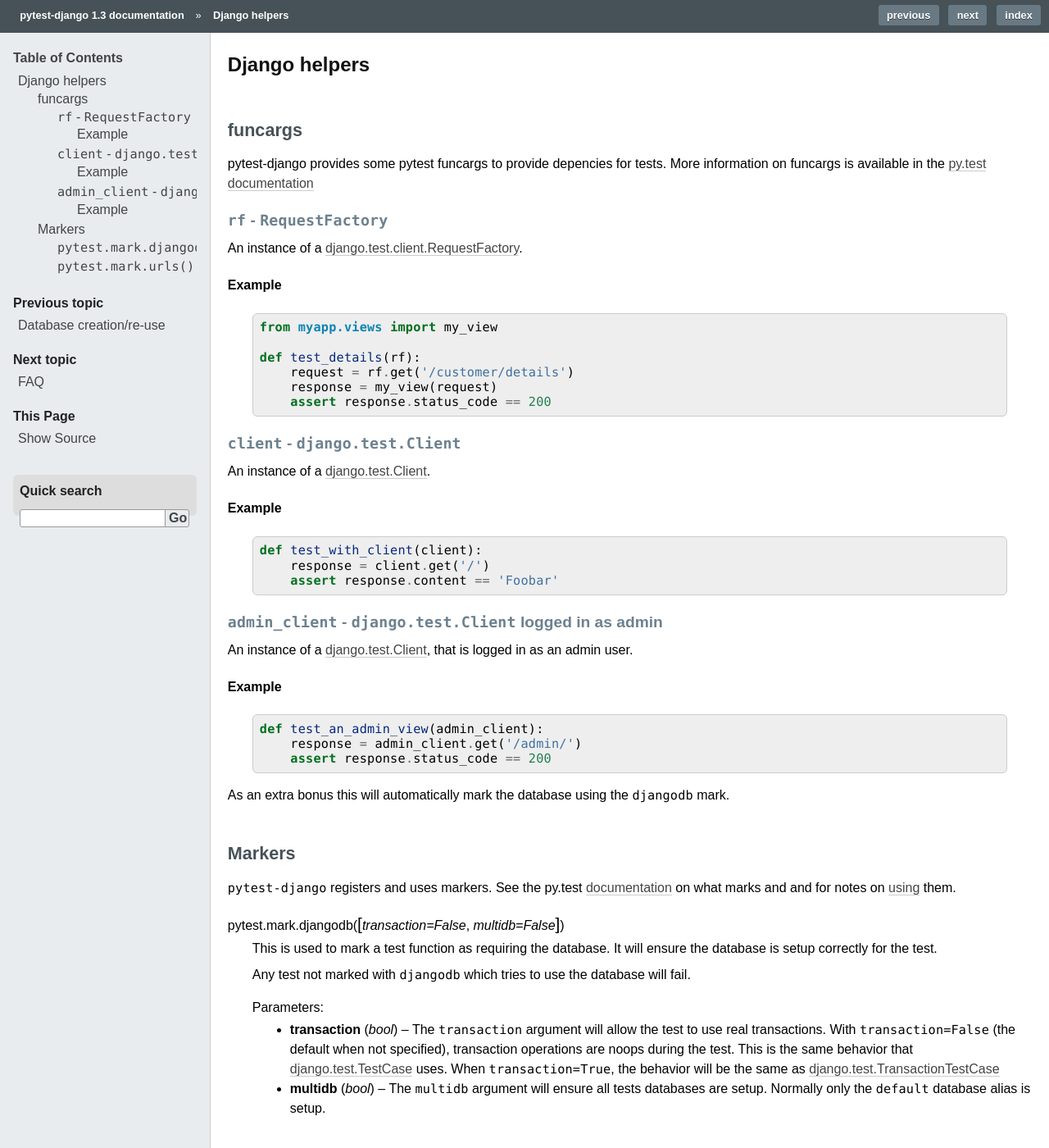
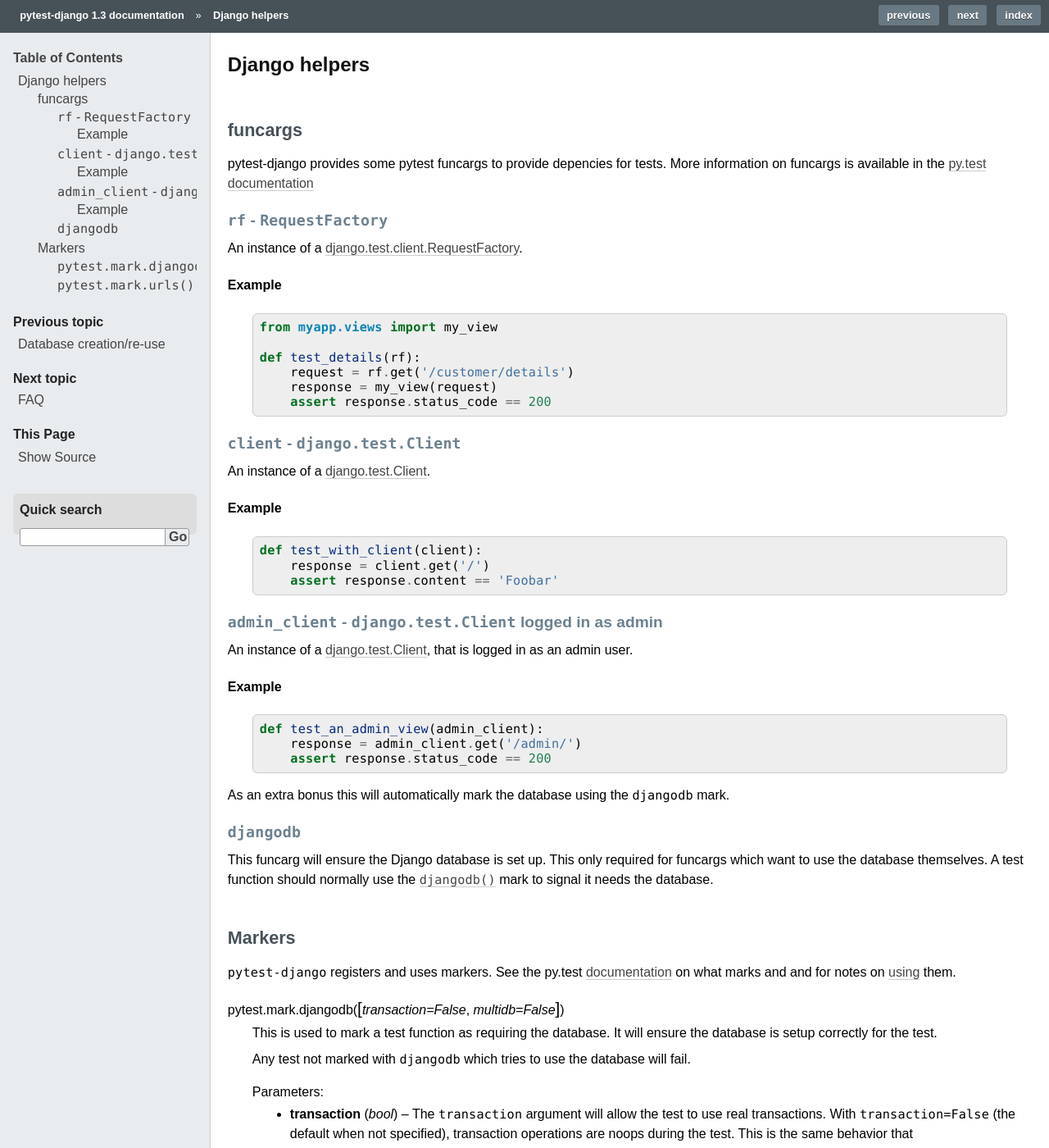
Before and after one commit to pytest-dev/pytest-django, a Sphinx documentation site: the page built from docs/helpers.rst, in a window 1280 px wide and 1400 px high. Shown: the whole window at 82% size. Built offline with Sphinx 7.4.7, drawn with Linux system fonts in a browser that asks for light colours.

Commit message:
Document the djangodb funcarg

```diff
--- a/docs/helpers.rst
+++ b/docs/helpers.rst
@@ -63,6 +63,14 @@
 As an extra bonus this will automatically mark the database using the
 ``djangodb`` mark.
 
+``djangodb``
+~~~~~~~~~~~~~
+
+This funcarg will ensure the Django database is set up.  This only
+required for funcargs which want to use the database themselves.  A
+test function should normally use the :py:func:`~pytest.mark.djangodb`
+mark to signal it needs the database.
+
 
 Markers
 -------
```
